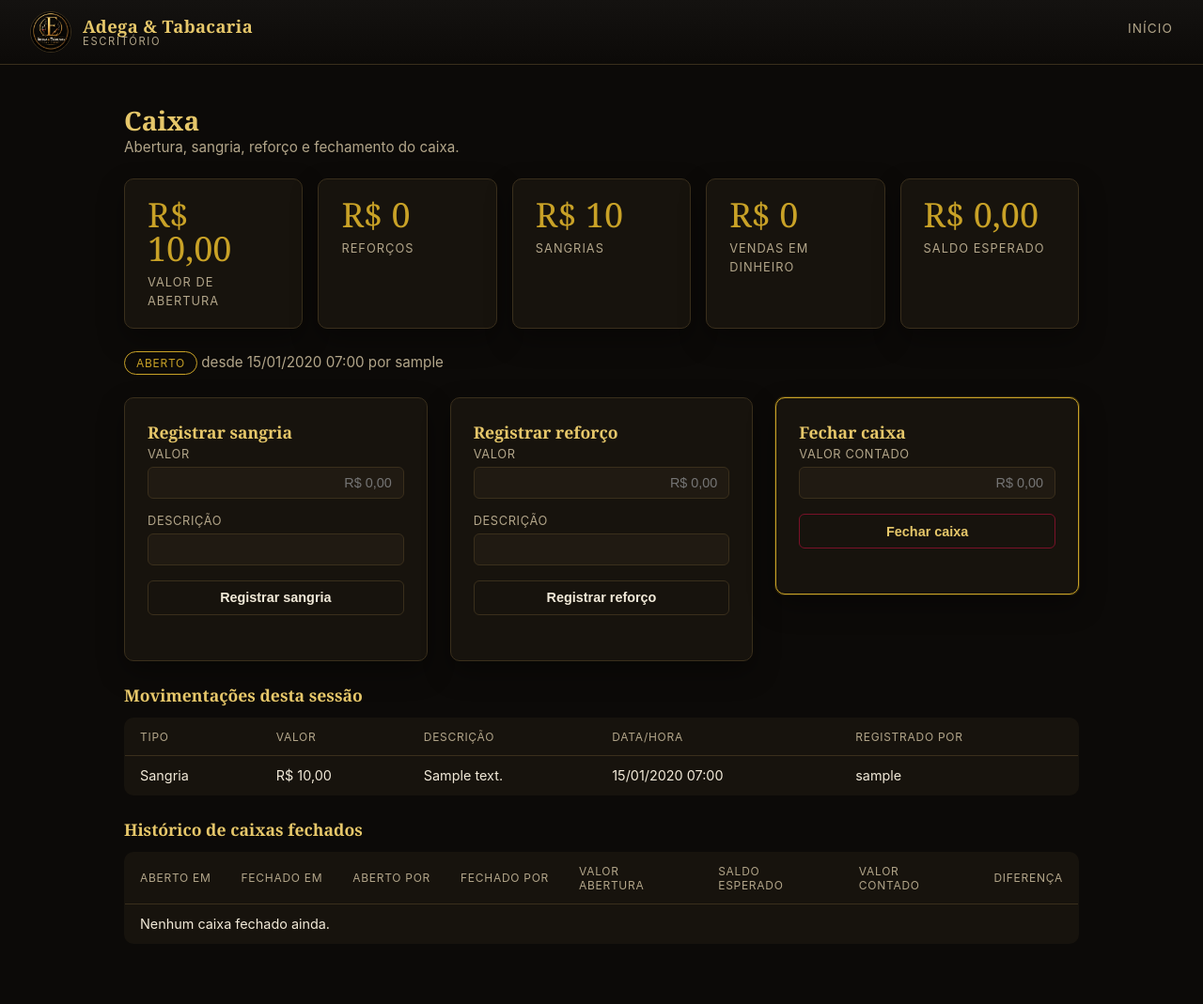
After one commit to Arthur-Ferreira-Fernandes/Adega-Escritorio, a Django app: page /caixa/ in a window 1280 px wide. The commit adds this page. Shown: the whole page at 94% size. Run offline with Django 5.2, Linux system fonts and the light colour scheme; a user stored in the database is signed in; tables that the repository leaves empty hold one stand-in row (values such as "Sample post").

Commit message:
Adiciona módulo de Caixa (abertura, sangria, reforço, fechamento)
Novo app apps/caixa: controla o caixa físico por sessão (abrir com um
valor inicial, registrar sangria/reforço durante o dia, fechar
informando o valor contado com reconciliação automática vs. o
esperado). Vendas em dinheiro entram no saldo automaticamente, sem
lançamento manual duplicado -- calculado por uma consulta no intervalo
de tempo da sessão (aberto_em até fechado_em/agora) contra Venda, sem
precisar adicionar FK nova no app vendas já em produção.

Só um caixa pode estar aberto por vez, garantido por uma
UniqueConstraint parcial no Postgres (condition=Q(status="aberto")) --
protege contra corrida entre dois cliques de "abrir" quase
simultâneos no nível do banco, não só na aplicação. Sangria, reforço e
fechamento usam select_for_update() dentro de transaction.atomic(),
mesmo padrão já usado em Venda.finalizar(), pra evitar que duas
sangrias simultâneas leiam o mesmo saldo e estourem o caixa juntas.
Sangria maior que o saldo esperado é bloqueada.

Segue o mesmo padrão HTMX do resto do projeto (_renderizar fragmento-
-vs-página-inteira, mensagens via OOB swap, DecimalMonetarioField nos
campos de valor). Novo card na página inicial.

Validado via docker compose: abertura, bloqueio de segundo caixa
simultâneo, reforço/sangria atualizando o saldo em tempo real,
bloqueio de sangria acima do saldo, venda em dinheiro refletindo
automaticamente no saldo (e venda em pix não refletindo), fechamento
com diferença negativa colorida em vinho no histórico, e bloqueio de
sangria/reforço/fechar sem caixa aberto.

Co-Authored-By: Claude Sonnet 5 <noreply@anthropic.com>

```diff
--- /dev/null
+++ b/apps/caixa/forms.py
@@ -0,0 +1,18 @@
+from django import forms
+
+from config.campos_monetarios import DecimalMonetarioField
+
+
+class AbrirCaixaForm(forms.Form):
+    valor_abertura = DecimalMonetarioField(
+        label="Valor de abertura", max_digits=10, decimal_places=2
+    )
+
+
+class MovimentoCaixaForm(forms.Form):
+    valor = DecimalMonetarioField(label="Valor", max_digits=10, decimal_places=2)
+    descricao = forms.CharField(label="Descrição", max_length=255)
+
+
+class FecharCaixaForm(forms.Form):
+    valor_contado = DecimalMonetarioField(label="Valor contado", max_digits=10, decimal_places=2)
--- /dev/null
+++ b/apps/caixa/templates/caixa/_conteudo.html
@@ -0,0 +1,165 @@
+{% if caixa %}
+<div class="grade-stats" style="margin-bottom: 1.5rem;">
+    <div class="stat">
+        <span class="stat__valor">R$ {{ caixa.valor_abertura }}</span>
+        <span class="stat__rotulo">Valor de abertura</span>
+    </div>
+    <div class="stat">
+        <span class="stat__valor">R$ {{ caixa.total_reforcos }}</span>
+        <span class="stat__rotulo">Reforços</span>
+    </div>
+    <div class="stat">
+        <span class="stat__valor">R$ {{ caixa.total_sangrias }}</span>
+        <span class="stat__rotulo">Sangrias</span>
+    </div>
+    <div class="stat">
+        <span class="stat__valor">R$ {{ caixa.total_vendas_dinheiro }}</span>
+        <span class="stat__rotulo">Vendas em dinheiro</span>
+    </div>
+    <div class="stat">
+        <span class="stat__valor">R$ {{ caixa.saldo_esperado }}</span>
+        <span class="stat__rotulo">Saldo esperado</span>
+    </div>
+</div>
+
+<p class="subtitulo-pagina" style="margin-bottom: 1.5rem;">
+    <span class="emblema emblema--aberta">Aberto</span>
+    desde {{ caixa.aberto_em|date:"d/m/Y H:i" }} por {{ caixa.aberto_por }}
+</p>
+
+<div class="grade-entradas" style="margin-bottom: 1.5rem;">
+    <div class="cartao">
+        <h2 class="titulo-pagina" style="font-size: 1.1rem;">Registrar sangria</h2>
+        <form method="post" action="{% url 'caixa:sangria' %}"
+              hx-post="{% url 'caixa:sangria' %}"
+              hx-target="#caixa-conteudo" hx-swap="innerHTML" hx-indicator="#caixa-conteudo"
+              class="formulario" style="flex-direction: column; align-items: stretch;">
+            {% csrf_token %}
+            {% for field in sangria_form %}
+            <div class="campo">
+                <label for="{{ field.id_for_label }}">{{ field.label }}</label>
+                {{ field }}
+                {% if field.errors %}<p class="erro-campo">{{ field.errors|join:", " }}</p>{% endif %}
+            </div>
+            {% endfor %}
+            <button type="submit" class="botao botao--secundario">Registrar sangria</button>
+        </form>
+    </div>
+    <div class="cartao">
+        <h2 class="titulo-pagina" style="font-size: 1.1rem;">Registrar reforço</h2>
+        <form method="post" action="{% url 'caixa:reforco' %}"
+              hx-post="{% url 'caixa:reforco' %}"
+              hx-target="#caixa-conteudo" hx-swap="innerHTML" hx-indicator="#caixa-conteudo"
+              class="formulario" style="flex-direction: column; align-items: stretch;">
+            {% csrf_token %}
+            {% for field in reforco_form %}
+            <div class="campo">
+                <label for="{{ field.id_for_label }}">{{ field.label }}</label>
+                {{ field }}
+                {% if field.errors %}<p class="erro-campo">{{ field.errors|join:", " }}</p>{% endif %}
+            </div>
+            {% endfor %}
+            <button type="submit" class="botao botao--secundario">Registrar reforço</button>
+        </form>
+    </div>
+    <div class="cartao cartao--destaque">
+        <h2 class="titulo-pagina" style="font-size: 1.1rem;">Fechar caixa</h2>
+        <form method="post" action="{% url 'caixa:fechar' %}"
+              hx-post="{% url 'caixa:fechar' %}"
+              hx-target="#caixa-conteudo" hx-swap="innerHTML" hx-indicator="#caixa-conteudo"
+              hx-confirm="Tem certeza que deseja fechar o caixa? Confira o valor contado antes de confirmar."
+              class="formulario" style="flex-direction: column; align-items: stretch;">
+            {% csrf_token %}
+            {% for field in fechar_form %}
+            <div class="campo">
+                <label for="{{ field.id_for_label }}">{{ field.label }}</label>
+                {{ field }}
+                {% if field.errors %}<p class="erro-campo">{{ field.errors|join:", " }}</p>{% endif %}
+            </div>
+            {% endfor %}
+            <button type="submit" class="botao botao--perigo">Fechar caixa</button>
+        </form>
+    </div>
+</div>
+
+<h2 class="titulo-pagina" style="font-size: 1.1rem; margin-bottom: 0.75rem;">Movimentações desta sessão</h2>
+<table class="tabela" style="margin-bottom: 1.5rem;">
+    <thead>
+        <tr>
+            <th>Tipo</th>
+            <th>Valor</th>
+            <th>Descrição</th>
+            <th>Data/hora</th>
+            <th>Registrado por</th>
+        </tr>
+    </thead>
+    <tbody>
+        {% for movimento in movimentos %}
+        <tr>
+            <td>{{ movimento.get_tipo_display }}</td>
+            <td>R$ {{ movimento.valor }}</td>
+            <td>{{ movimento.descricao }}</td>
+            <td>{{ movimento.criado_em|date:"d/m/Y H:i" }}</td>
+            <td>{{ movimento.criado_por }}</td>
+        </tr>
+        {% empty %}
+        <tr>
+            <td colspan="5">Nenhuma movimentação registrada nesta sessão ainda.</td>
+        </tr>
+        {% endfor %}
+    </tbody>
+</table>
+
+{% else %}
+<div class="cartao cartao--destaque" style="margin-bottom: 1.5rem; max-width: 480px;">
+    <h2 class="titulo-pagina" style="font-size: 1.1rem;">Abrir caixa</h2>
+    <form method="post" action="{% url 'caixa:abrir' %}"
+          hx-post="{% url 'caixa:abrir' %}"
+          hx-target="#caixa-conteudo" hx-swap="innerHTML" hx-indicator="#caixa-conteudo"
+          class="formulario" style="flex-direction: column; align-items: stretch;">
+        {% csrf_token %}
+        {% for field in abrir_form %}
+        <div class="campo">
+            <label for="{{ field.id_for_label }}">{{ field.label }}</label>
+            {{ field }}
+            {% if field.errors %}<p class="erro-campo">{{ field.errors|join:", " }}</p>{% endif %}
+        </div>
+        {% endfor %}
+        <button type="submit" class="botao">Abrir caixa</button>
+    </form>
+</div>
+{% endif %}
+
+<h2 class="titulo-pagina" style="font-size: 1.1rem; margin-bottom: 0.75rem;">Histórico de caixas fechados</h2>
+<table class="tabela">
+    <thead>
+        <tr>
+            <th>Aberto em</th>
+            <th>Fechado em</th>
+            <th>Aberto por</th>
+            <th>Fechado por</th>
+            <th>Valor abertura</th>
+            <th>Saldo esperado</th>
+            <th>Valor contado</th>
+            <th>Diferença</th>
+        </tr>
+    </thead>
+    <tbody>
+        {% for item in historico %}
+        <tr>
+            <td>{{ item.aberto_em|date:"d/m/Y H:i" }}</td>
+            <td>{{ item.fechado_em|date:"d/m/Y H:i" }}</td>
+            <td>{{ item.aberto_por }}</td>
+            <td>{{ item.fechado_por }}</td>
+            <td>R$ {{ item.valor_abertura }}</td>
+            <td>R$ {{ item.saldo_esperado }}</td>
+            <td>R$ {{ item.valor_contado }}</td>
+            <td style="{% if item.diferenca < 0 %}color: var(--cor-vinho);{% endif %}">R$ {{ item.diferenca }}</td>
+        </tr>
+        {% empty %}
+        <tr>
+            <td colspan="8">Nenhum caixa fechado ainda.</td>
+        </tr>
+        {% endfor %}
+    </tbody>
+</table>
--- /dev/null
+++ b/apps/caixa/templates/caixa/_conteudo_htmx.html
@@ -0,0 +1,2 @@
+{% include "partials/_mensagens.html" %}
+{% include "caixa/_conteudo.html" %}
--- /dev/null
+++ b/apps/caixa/templates/caixa/painel.html
@@ -0,0 +1,16 @@
+{% extends "base.html" %}
+
+{% block titulo %}Caixa · Adega &amp; Tabacaria Escritório{% endblock %}
+
+{% block conteudo %}
+<div class="cabecalho-pagina" style="margin-bottom: 1.5rem;">
+    <div>
+        <h1 class="titulo-pagina">Caixa</h1>
+        <p class="subtitulo-pagina">Abertura, sangria, reforço e fechamento do caixa.</p>
+    </div>
+</div>
+
+<div id="caixa-conteudo">
+    {% include "caixa/_conteudo.html" %}
+</div>
+{% endblock %}
--- /dev/null
+++ b/apps/caixa/urls.py
@@ -0,0 +1,13 @@
+from django.urls import path
+
+from . import views
+
+app_name = "caixa"
+
+urlpatterns = [
+    path("", views.caixa_painel, name="painel"),
+    path("abrir/", views.caixa_abrir, name="abrir"),
+    path("sangria/", views.caixa_sangria, name="sangria"),
+    path("reforco/", views.caixa_reforco, name="reforco"),
+    path("fechar/", views.caixa_fechar, name="fechar"),
+]
--- /dev/null
+++ b/apps/caixa/views.py
@@ -0,0 +1,131 @@
+from django.contrib import messages
+from django.contrib.auth.decorators import login_required
+from django.core.exceptions import ValidationError
+from django.shortcuts import render
+from django.views.decorators.http import require_POST
+
+from .forms import AbrirCaixaForm, FecharCaixaForm, MovimentoCaixaForm
+from .models import Caixa
+
+
+def _renderizar(request, contexto, *, template_htmx, template_completo):
+    template = (
+        template_htmx
+        if request.headers.get("HX-Request") == "true"
+        else template_completo
+    )
+    return render(request, template, contexto)
+
+
+def _contexto_painel():
+    caixa = Caixa.aberto_atual()
+    return {
+        "caixa": caixa,
+        "movimentos": caixa.movimentos.select_related("criado_por").all() if caixa else [],
+        "historico": Caixa.objects.filter(status=Caixa.Status.FECHADO).select_related(
+            "aberto_por", "fechado_por"
+        )[:10],
+        "abrir_form": AbrirCaixaForm(),
+        "sangria_form": MovimentoCaixaForm(),
+        "reforco_form": MovimentoCaixaForm(),
+        "fechar_form": FecharCaixaForm(),
+    }
+
+
+def _renderizar_painel(request):
+    return _renderizar(
+        request,
+        _contexto_painel(),
+        template_htmx="caixa/_conteudo_htmx.html",
+        template_completo="caixa/painel.html",
+    )
+
+
+def _erros_formulario(form, mensagem_padrao):
+    erros = [msg for mensagens in form.errors.values() for msg in mensagens]
+    return "; ".join(erros) or mensagem_padrao
+
+
+@login_required
+def caixa_painel(request):
+    return _renderizar_painel(request)
+
+
+@login_required
+@require_POST
+def caixa_abrir(request):
+    form = AbrirCaixaForm(request.POST)
+    if form.is_valid():
+        try:
+            Caixa.abrir(request.user, form.cleaned_data["valor_abertura"])
+            messages.success(request, "Caixa aberto com sucesso.")
+        except ValidationError as erro:
+            messages.error(request, "; ".join(erro.messages))
+    else:
+        messages.error(request, _erros_formulario(form, "Informe um valor de abertura válido."))
+    return _renderizar_painel(request)
+
+
+@login_required
+@require_POST
+def caixa_sangria(request):
+    caixa = Caixa.aberto_atual()
+    if caixa is None:
+        messages.error(request, "Não há caixa aberto no momento.")
+        return _renderizar_painel(request)
+    form = MovimentoCaixaForm(request.POST)
+    if form.is_valid():
+        try:
+            caixa.registrar_sangria(
+                request.user, form.cleaned_data["valor"], form.cleaned_data["descricao"]
+            )
+            messages.success(request, "Sangria registrada com sucesso.")
+        except ValidationError as erro:
+            messages.error(request, "; ".join(erro.messages))
+    else:
+        messages.error(
+            request, _erros_formulario(form, "Informe um valor e uma descrição válidos.")
+        )
+    return _renderizar_painel(request)
+
+
+@login_required
+@require_POST
+def caixa_reforco(request):
+    caixa = Caixa.aberto_atual()
+    if caixa is None:
+        messages.error(request, "Não há caixa aberto no momento.")
+        return _renderizar_painel(request)
+    form = MovimentoCaixaForm(request.POST)
+    if form.is_valid():
+        try:
+            caixa.registrar_reforco(
+                request.user, form.cleaned_data["valor"], form.cleaned_data["descricao"]
+            )
+            messages.success(request, "Reforço registrado com sucesso.")
+        except ValidationError as erro:
+            messages.error(request, "; ".join(erro.messages))
+    else:
+        messages.error(
+            request, _erros_formulario(form, "Informe um valor e uma descrição válidos.")
+        )
+    return _renderizar_painel(request)
+
+
+@login_required
+@require_POST
+def caixa_fechar(request):
+    caixa = Caixa.aberto_atual()
+    if caixa is None:
+        messages.error(request, "Não há caixa aberto no momento.")
+        return _renderizar_painel(request)
+    form = FecharCaixaForm(request.POST)
+    if form.is_valid():
+        try:
+            caixa.fechar(request.user, form.cleaned_data["valor_contado"])
+            messages.success(request, "Caixa fechado com sucesso.")
+        except ValidationError as erro:
+            messages.error(request, "; ".join(erro.messages))
+    else:
+        messages.error(request, _erros_formulario(form, "Informe o valor contado."))
+    return _renderizar_painel(request)
--- a/config/settings/base.py
+++ b/config/settings/base.py
@@ -21,6 +21,7 @@ INSTALLED_APPS = [
     "apps.estoque",
     "apps.clientes",
     "apps.vendas",
+    "apps.caixa",
     "apps.financeiro",
     "apps.relatorios",
 ]
--- a/config/urls.py
+++ b/config/urls.py
@@ -12,6 +12,7 @@ urlpatterns = [
     path("estoque/", include("apps.estoque.urls")),
     path("clientes/", include("apps.clientes.urls")),
     path("vendas/", include("apps.vendas.urls")),
+    path("caixa/", include("apps.caixa.urls")),
     path("financeiro/", include("apps.financeiro.urls")),
     path("relatorios/", include("apps.relatorios.urls")),
 ]
--- a/static/css/site.css
+++ b/static/css/site.css
@@ -455,7 +455,8 @@ a {
 #estoque-conteudo.htmx-request,
 #financeiro-conteudo.htmx-request,
 #clientes-conteudo.htmx-request,
-#relatorios-conteudo.htmx-request {
+#relatorios-conteudo.htmx-request,
+#caixa-conteudo.htmx-request {
     opacity: 0.6;
 }
 
--- a/templates/inicio.html
+++ b/templates/inicio.html
@@ -23,6 +23,10 @@
         <h2>Financeiro</h2>
         <p>Contas a pagar e a receber.</p>
     </a>
+    <a href="{% url 'caixa:painel' %}" class="cartao cartao--destaque cartao-modulo">
+        <h2>Caixa</h2>
+        <p>Abertura, sangria, reforço e fechamento do caixa.</p>
+    </a>
     <a href="{% url 'relatorios:dashboard' %}" class="cartao cartao--destaque cartao-modulo">
         <h2>Relatórios</h2>
         <p>Faturamento, produtos mais vendidos e insights.</p>
```
Also changed, not shown: apps/caixa/apps.py (added, +8 -0 lines), apps/caixa/models.py (added, +178 -0 lines), apps/caixa/__init__.py (added), apps/caixa/migrations/0001_initial.py (added), apps/caixa/migrations/__init__.py (added).
